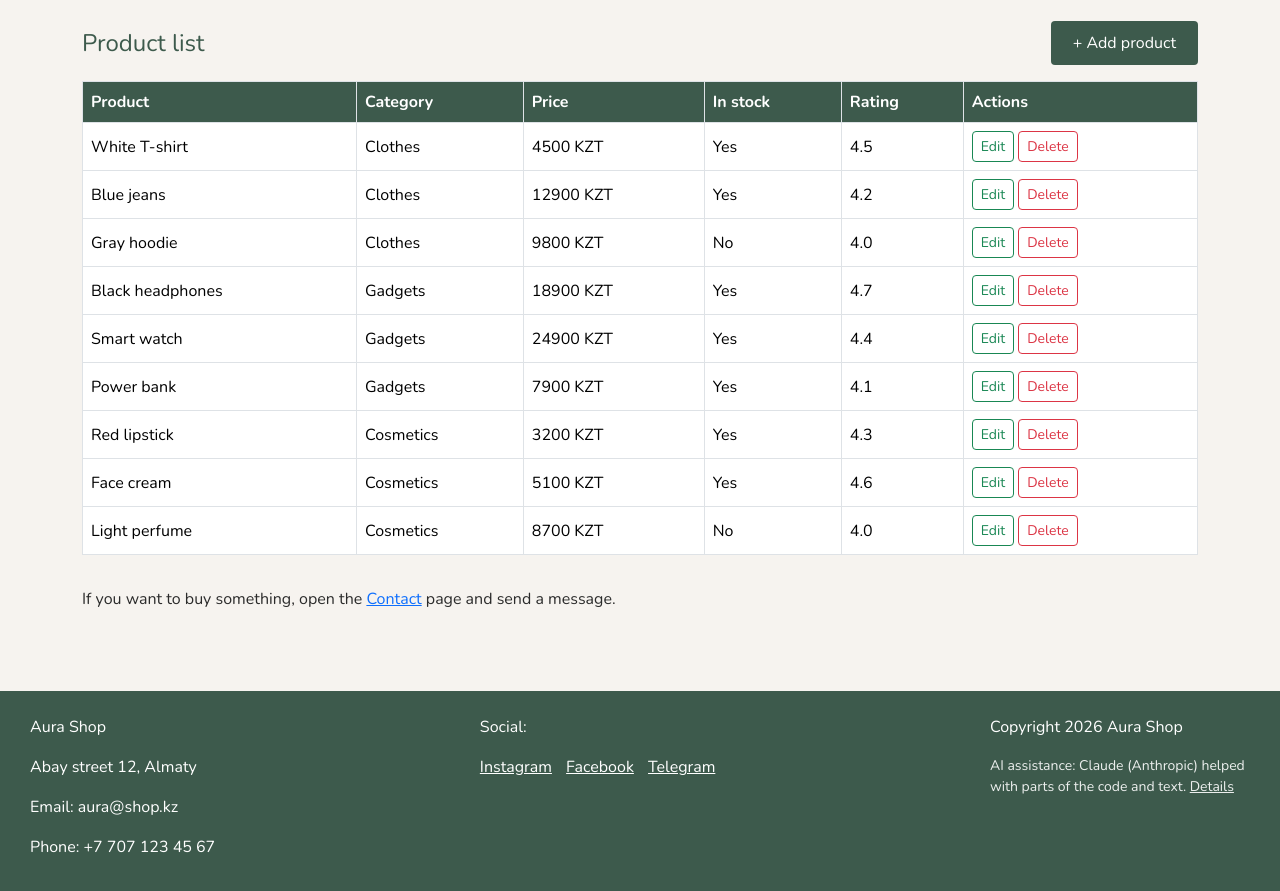
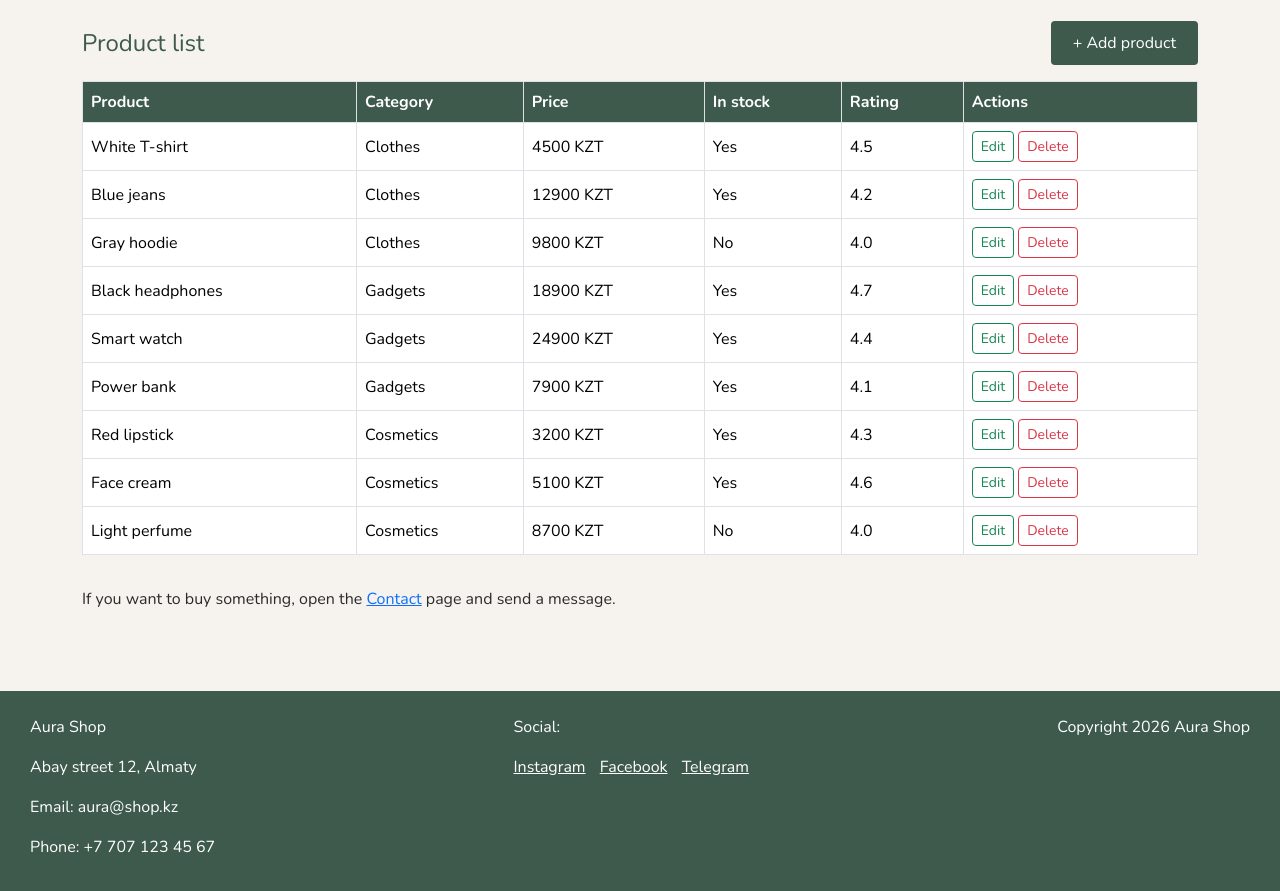
Before and after one commit to nuris08778-maker/Final-WEB, a plain HTML site: page compare.html in a window 1280 px wide. Shown: the part 199-1090 px from the top of the page. Drawn offline with nearby package versions, Linux system fonts and the light colour scheme.

Commit message:
Update compare.html

```diff
--- a/compare.html
+++ b/compare.html
@@ -141,7 +141,7 @@
       </div>
       <div>
         <p>Copyright 2026 Aura Shop</p>
-        <p class="ai-credit">AI assistance: Claude (Anthropic) helped with parts of the code and text. <a href="about.html#ai">Details</a></p>
+
       </div>
     </div>
   </footer>
```
